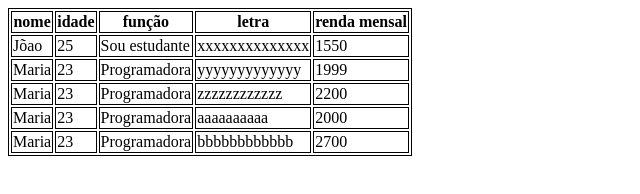
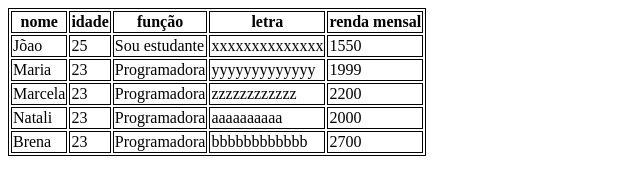
Before and after one commit to the-Neitans/Aula-tabela, a plain HTML site: page index.html in a window 1280 px wide. Shown: the whole page, without its empty margins (0-640 px from the left). Drawn offline with Linux system fonts and the light colour scheme.

Commit message:
alterando nomes

```diff
--- a/index.html
+++ b/index.html
@@ -41,21 +41,21 @@
                 <td>1999</td>
             </tr>
             <tr>
-                <td>Maria</td>
+                <td>Marcela</td>
                 <td>23</td>
                 <td>Programadora</td>
                 <td>zzzzzzzzzzzz</td>
                 <td>2200</td>
             </tr>
             <tr>
-                <td>Maria</td>
+                <td>Natali</td>
                 <td>23</td>
                 <td>Programadora</td>
                 <td>aaaaaaaaaa</td>
                 <td>2000</td>
             </tr>
             <tr>
-                <td>Maria</td>
+                <td>Brena</td>
                 <td>23</td>
                 <td>Programadora</td>
                 <td>bbbbbbbbbbbb</td>
```
